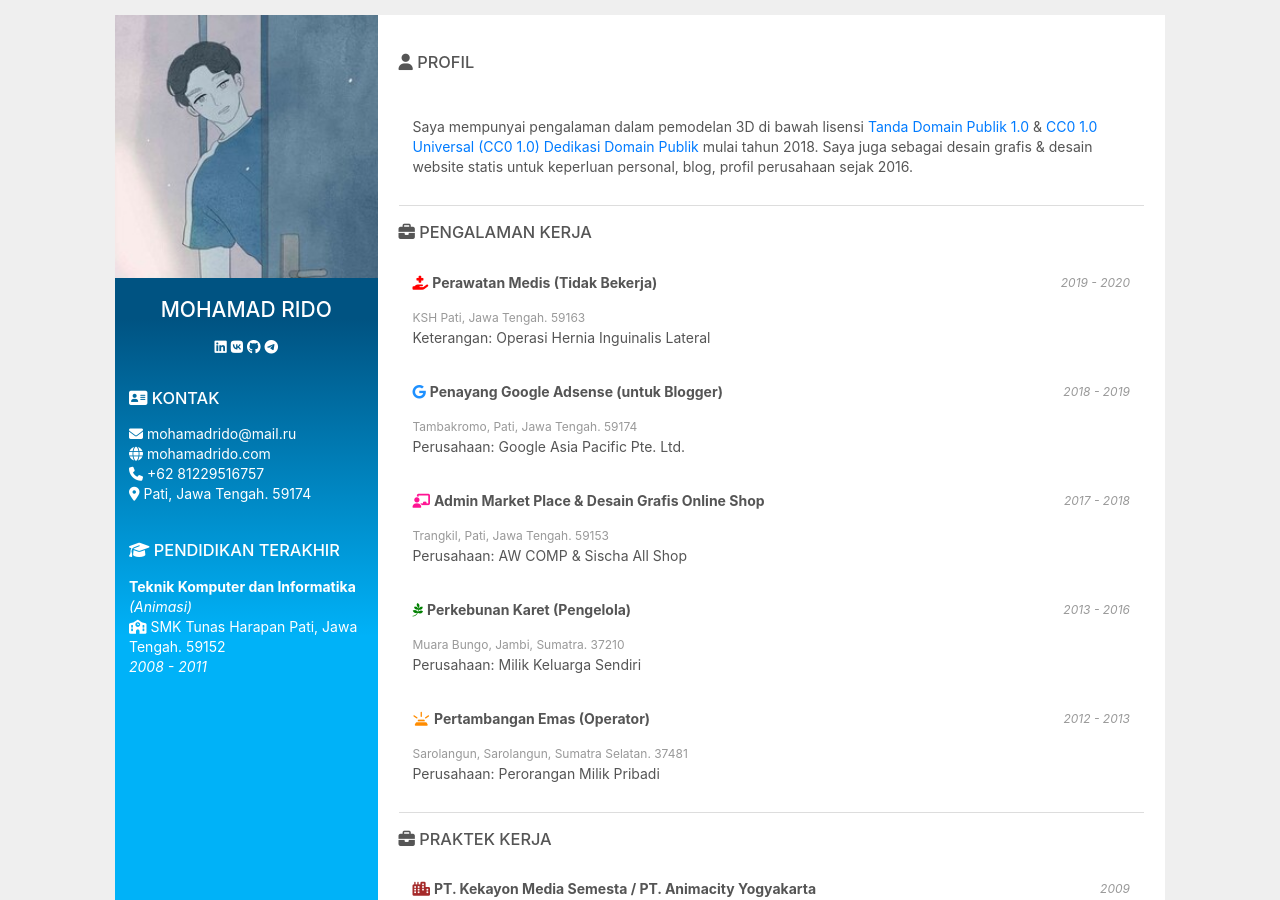
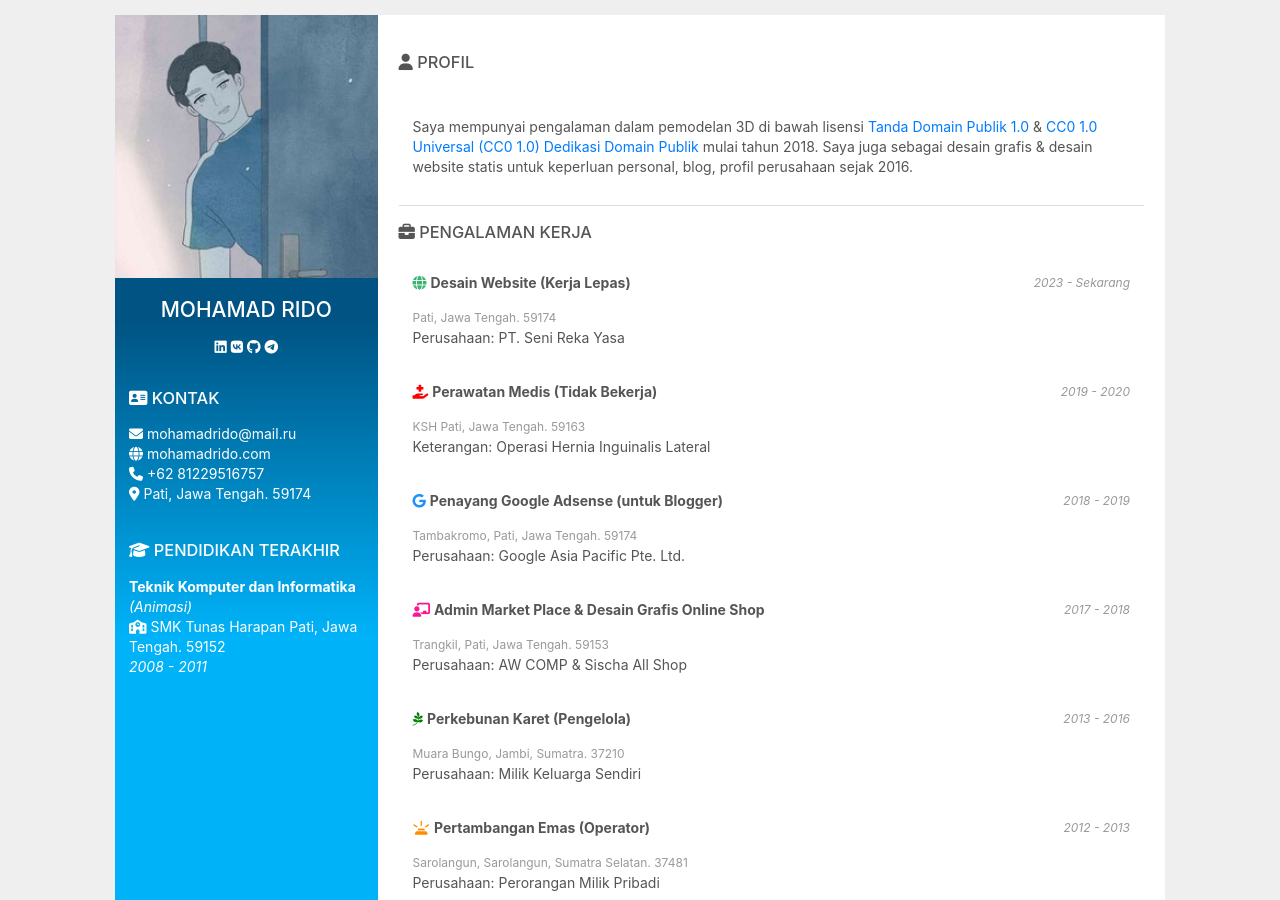
Before and after one commit to j5sacolasembalagens-pixel/xkhujztrbowverbtqv9mmmgnutuqjjakzdfafbwww, a Jekyll site: the page built from id.html, in a window 1280 px wide and 900 px high. Built offline with Jekyll 4.4.1, drawn with Linux system fonts in a browser that asks for light colours; nearby versions of some CDN libraries.

Commit message:
Update id.html

```diff
--- a/id.html
+++ b/id.html
@@ -44,6 +44,13 @@ layout: default
     <h3><i class="fa-solid fa-briefcase"></i> PENGALAMAN KERJA</h3>
     <div class="container" style="padding: 1em; border-bottom: 1px solid #ddd;">
 
+    <i class="fa fa-globe" style="color:mediumseagreen;"></i> <b>Desain Website (Kerja Lepas)</b>
+    <div class="container-right">
+    <i>2023 - Sekarang</i>
+    </div>
+    <p><span class="span">Pati, Jawa Tengah. 59174</span><br/>
+    Perusahaan: PT. Seni Reka Yasa</p>
+    <br/>
     <i class="fa-solid fa-hand-holding-medical" style="color:red;"></i> <b>Perawatan Medis (Tidak Bekerja)</b>
     <div class="container-right">
     <i>2019 - 2020</i>
```
